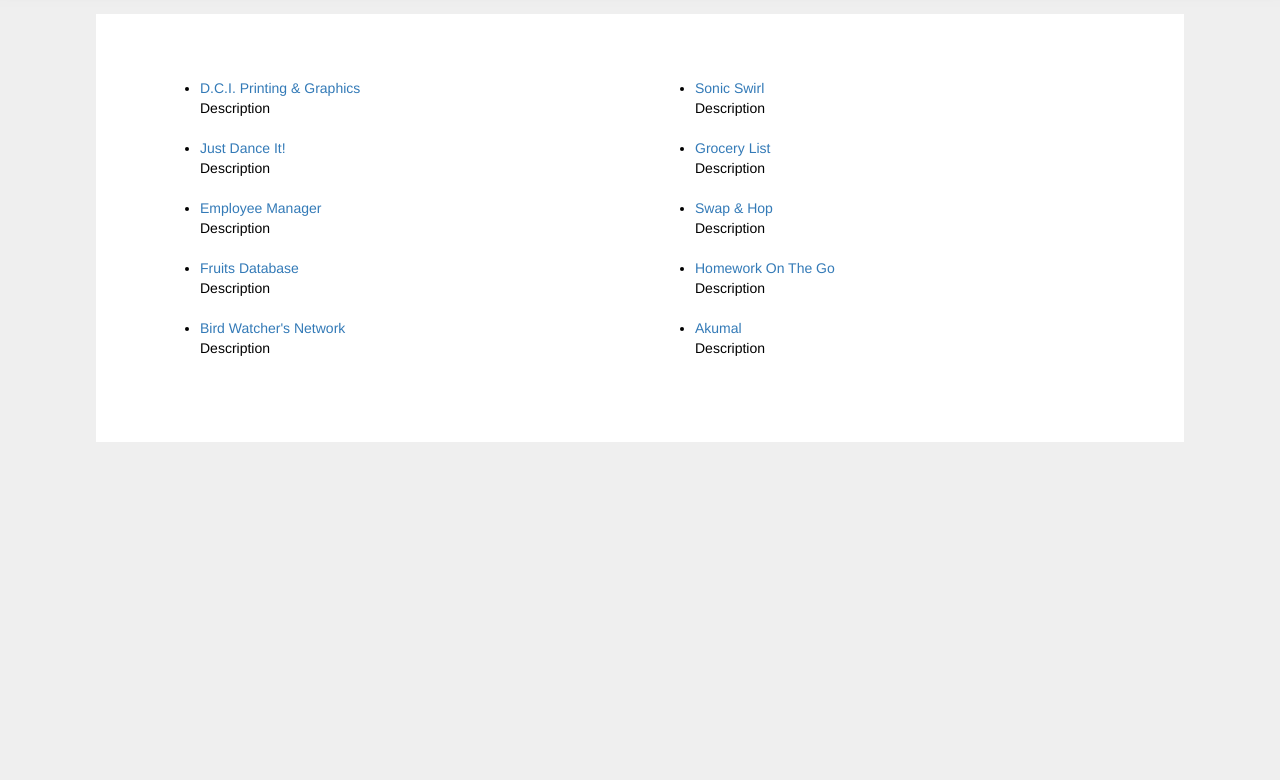
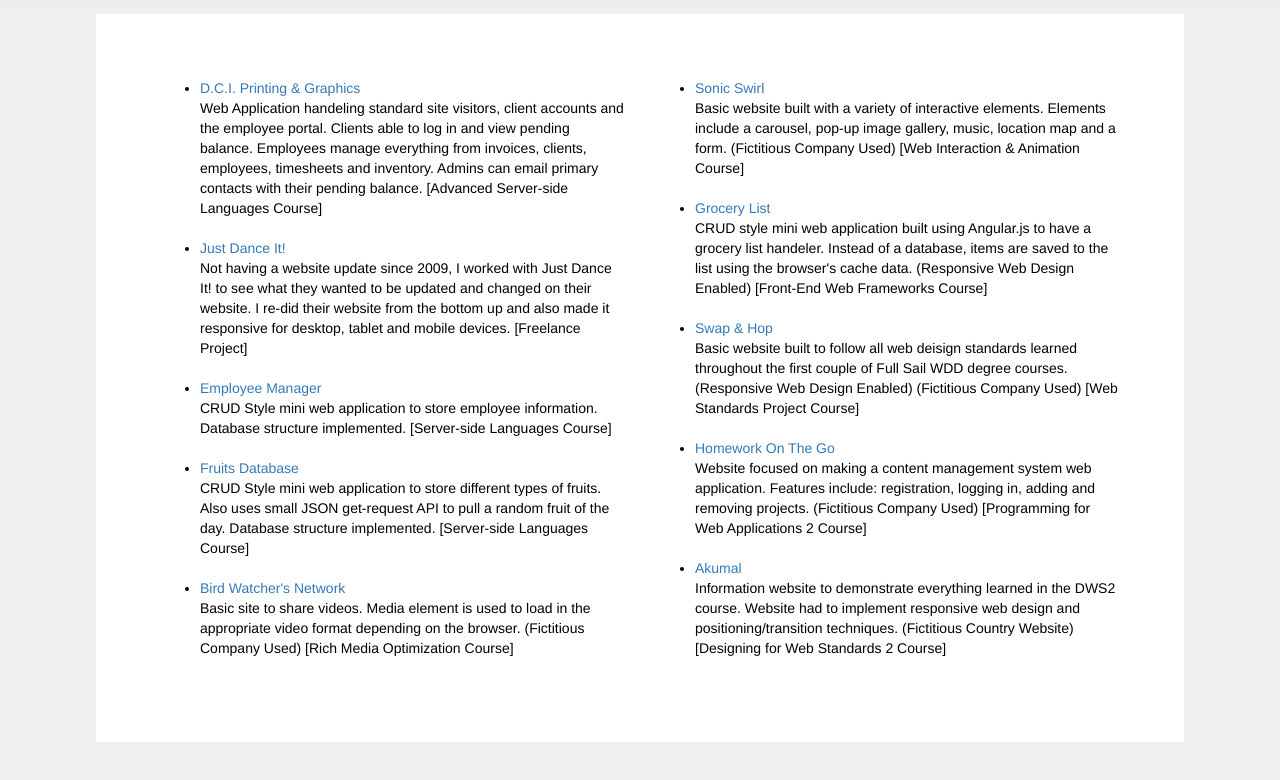
Before and after one commit to JesHerArt/DWP, a plain HTML site: page index.html in a window 1280 px wide. Shown: the part 125-905 px from the top of the page. Before the commit the page ends 800 px from the top, so only its background shows below. Drawn offline with nearby package versions, Linux system fonts and the light colour scheme.

Commit message:
Project Descriptions added. CSS slightly modified.

```diff
--- a/css/style.css
+++ b/css/style.css
@@ -43,8 +43,12 @@ nav {
     padding: 5%;
     width: 85%;
     background: white;
-    margin: 0 auto;
+    margin: 0 auto 3% auto;
     color: black;
+}
+
+ul {
+    margin-bottom: 0;
 }
 
 .navItem:nth-child(1),
--- a/index.html
+++ b/index.html
@@ -87,21 +87,21 @@
         <div id="sitesList" class="row">
             <div class="col-lg-6 col-md-6 col-sm-12">
                 <ul>
-                    <li><a href="http://dci.jesherart.design/" target="_blank">D.C.I. Printing &amp; Graphics</a><br>Description</li>
-                    <li><a href="http://www.justdanceit.net/" target="_blank">Just Dance It!</a><br>Description</li>
-                    <li><a href="http://emp-manager.jesherart.design/" target="_blank">Employee Manager</a><br>Description</li>
-                    <li><a href="http://fruits.jesherart.design/" target="_blank">Fruits Database</a><br>Description</li>
-                    <li><a href="http://jesherart.github.io/RMO/" target="_blank">Bird Watcher's Network</a><br>Description</li>
+                    <li><a href="http://dci.jesherart.design/" target="_blank">D.C.I. Printing &amp; Graphics</a><br>Web Application handeling standard site visitors, client accounts and the employee portal. Clients able to log in and view pending balance. Employees manage everything from invoices, clients, employees, timesheets and inventory. Admins can email primary contacts with their pending balance. [Advanced Server-side Languages Course]</li>
+                    <li><a href="http://www.justdanceit.net/" target="_blank">Just Dance It!</a><br>Not having a website update since 2009, I worked with Just Dance It! to see what they wanted to be updated and changed on their website. I re-did their website from the bottom up and also made it responsive for desktop, tablet and mobile devices. [Freelance Project]</li>
+                    <li><a href="http://emp-manager.jesherart.design/" target="_blank">Employee Manager</a><br>CRUD Style mini web application to store employee information. Database structure implemented. [Server-side Languages Course]</li>
+                    <li><a href="http://fruits.jesherart.design/" target="_blank">Fruits Database</a><br>CRUD Style mini web application to store different types of fruits. Also uses small JSON get-request API to pull a random fruit of the day. Database structure implemented. [Server-side Languages Course]</li>
+                    <li><a href="http://jesherart.github.io/RMO/" target="_blank">Bird Watcher's Network</a><br>Basic site to share videos. Media element is used to load in the appropriate video format depending on the browser. (Fictitious Company Used) [Rich Media Optimization Course]</li>
                 </ul>
             </div>
 
             <div class="col-lg-6 col-md-6 col-sm-12">
                 <ul>
-                    <li><a href="http://jesherart.github.io/WIA/project/" target="_blank">Sonic Swirl</a><br>Description</li>
-                    <li><a href="http://jesherart.github.io/FWF/Wk1/" target="_blank">Grocery List</a><br>Description</li>
-                    <li><a href="http://jesherart.github.io/WSP/" target="_blank">Swap &amp; Hop</a><br>Description</li>
-                    <li><a href="http://homework.jesherart.design/" target="_blank">Homework On The Go</a><br>Description</li>
-                    <li><a href="http://jesherart.github.io/DWS2/project4/" target="_blank">Akumal</a><br>Description</li>
+                    <li><a href="http://jesherart.github.io/WIA/project/" target="_blank">Sonic Swirl</a><br>Basic website built with a variety of interactive elements. Elements include a carousel, pop-up image gallery, music, location map and a form. (Fictitious Company Used) [Web Interaction &amp; Animation Course]</li>
+                    <li><a href="http://jesherart.github.io/FWF/Wk1/" target="_blank">Grocery List</a><br>CRUD style mini web application built using Angular.js to have a grocery list handeler. Instead of a database, items are saved to the list using the browser's cache data. (Responsive Web Design Enabled) [Front-End Web Frameworks Course]</li>
+                    <li><a href="http://jesherart.github.io/WSP/" target="_blank">Swap &amp; Hop</a><br>Basic website built to follow all web deisign standards learned throughout the first couple of Full Sail WDD degree courses. (Responsive Web Design Enabled) (Fictitious Company Used) [Web Standards Project Course]</li>
+                    <li><a href="http://homework.jesherart.design/" target="_blank">Homework On The Go</a><br>Website focused on making a content management system web application. Features include: registration, logging in, adding and removing projects. (Fictitious Company Used) [Programming for Web Applications 2 Course]</li>
+                    <li><a href="http://jesherart.github.io/DWS2/project4/" target="_blank">Akumal</a><br>Information website to demonstrate everything learned in the DWS2 course. Website had to implement responsive web design and positioning/transition techniques. (Fictitious Country Website) [Designing for Web Standards 2 Course]</li>
                 </ul>
             </div>
         </div>
```
